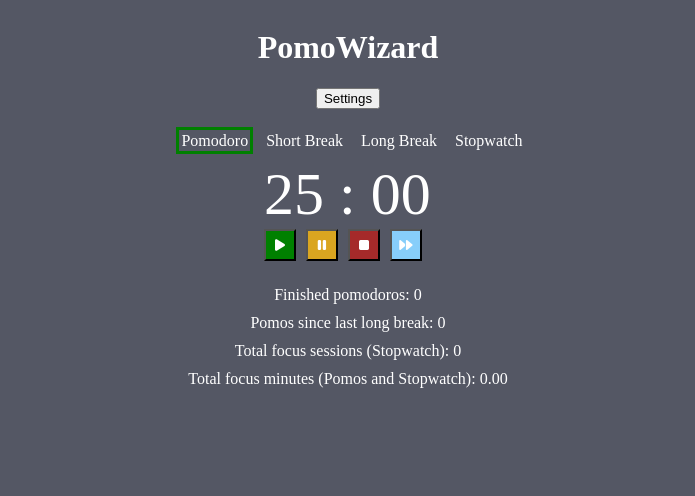
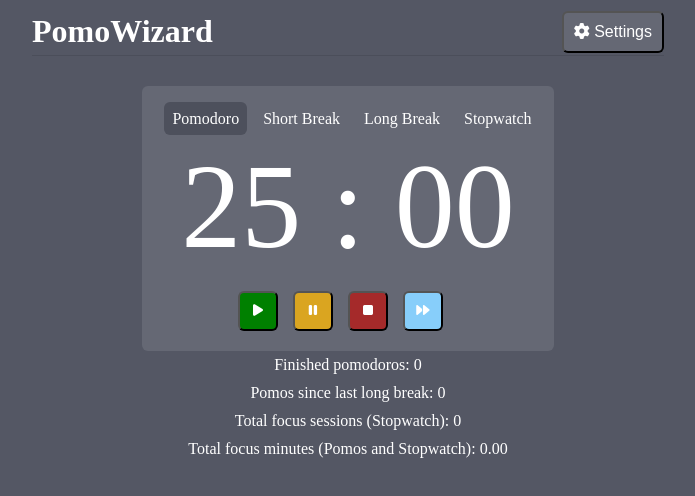
Before and after one commit to BladeBoles/PomoWizard, a Vue app: page / in a window 1280 px wide. Shown: the top 496 px of the page, without its empty margins (292-987 px from the left). Built offline with nearby package versions, Linux system fonts and the light colour scheme.

Commit message:
feat: more styling improvements

```diff
--- a/src/components/GenericStopwatch.vue
+++ b/src/components/GenericStopwatch.vue
@@ -50,7 +50,7 @@ const displaySeconds = computed(() => {
 
 <template>
   <main>
-    <div>
+    <div class="generic-stopwatch__body">
       <span class="generic-stopwatch__display"
         >{{ displayMinutes }} : {{ displaySeconds }}</span
       >
@@ -83,17 +83,19 @@ const displaySeconds = computed(() => {
 </template>
 <style scoped>
 .generic-stopwatch__display {
-  font-size: 60px;
+  font-size: 120px;
 }
 
 .generic-stopwatch__buttons {
   margin-bottom: 20px;
+  margin-top: 15px;
 }
 .generic-stopwatch__buttons button {
-  height: 32px;
-  width: 32px;
-  margin-right: 10px;
+  height: 40px;
+  width: 40px;
+  margin-right: 15px;
   cursor: pointer;
+  border-radius: 6px;
 }
 
 .generic-stopwatch__play-button {
@@ -108,4 +110,9 @@ const displaySeconds = computed(() => {
   color: white;
   background-color: lightskyblue;
 }
+.generic-stopwatch__body {
+  display: flex;
+  flex-direction: column;
+  align-items: center;
+}
 </style>
--- a/src/components/GenericTimer.vue
+++ b/src/components/GenericTimer.vue
@@ -100,7 +100,7 @@ const displaySeconds = computed(() => {
 
 <template>
   <main>
-    <div>
+    <div class="generic-timer__body">
       <span class="generic-timer__display"
         >{{ displayMinutes }} : {{ displaySeconds }}
       </span>
@@ -139,16 +139,18 @@ const displaySeconds = computed(() => {
 </template>
 <style scoped>
 .generic-timer__display {
-  font-size: 60px;
+  font-size: 120px;
 }
 .generic-timer__buttons {
   margin-bottom: 20px;
+  margin-top: 15px;
 }
 .generic-timer__buttons button {
-  height: 32px;
-  width: 32px;
-  margin-right: 10px;
+  height: 40px;
+  width: 40px;
+  margin-right: 15px;
   cursor: pointer;
+  border-radius: 6px;
 }
 .generic-timer__play-button {
   color: white;
@@ -166,4 +168,9 @@ const displaySeconds = computed(() => {
   color: white;
   background-color: lightskyblue;
 }
+.generic-timer__body {
+  display: flex;
+  flex-direction: column;
+  align-items: center;
+}
 </style>
--- a/src/views/HomeView.vue
+++ b/src/views/HomeView.vue
@@ -106,7 +106,16 @@ const updateSettings = (newSettings: any) => {
 
 <template>
   <div class="home-view">
+    <div class="home-view__header">
       <h1>PomoWizard</h1>
+      <button
+        class="home-view__settings-button"
+        v-if="!showSettings"
+        @click="() => (showSettings = true)"
+      >
+        <i class="fa-solid fa-cog"></i> Settings
+      </button>
+    </div>
     <SettingsModal
       :timer-running="timerRunning"
       :play-timer-sounds="playTimerSounds"
@@ -117,7 +126,8 @@ const updateSettings = (newSettings: any) => {
       @update="(settings) => updateSettings(settings)"
       v-if="showSettings"
     />
-    <button v-else @click="() => (showSettings = true)">Settings</button>
+
+    <div class="home-view__timer-group">
       <fieldset>
         <legend class="home-view__timer-legend">Timer Type</legend>
         <input
@@ -171,7 +181,7 @@ const updateSettings = (newSettings: any) => {
         @started="handleTimerStarted"
         v-else
       />
-
+    </div>
     <p>Finished pomodoros: {{ finishedPomos }}</p>
     <p>Pomos since last long break: {{ pomosSinceLastLongBreak }}</p>
     <p>
@@ -185,6 +195,24 @@ const updateSettings = (newSettings: any) => {
   </div>
 </template>
 <style scoped>
+.home-view__header {
+  display: flex;
+  width: 50%;
+  justify-content: space-between;
+  border-bottom: 1px solid #4b4e5a;
+  margin-bottom: 30px;
+}
+.home-view__header h1 {
+  margin: 5px 0;
+}
+.home-view__settings-button {
+  background-color: #656874;
+  color: white;
+  padding: 10px;
+  align-self: center;
+  font-size: 16px;
+  border-radius: 6px;
+}
 p {
   margin: 5px;
 }
@@ -201,11 +229,12 @@ p {
 }
 .home-view__radio-label {
   border: 3px solid transparent;
-  padding: 2px;
+  padding: 5px;
   cursor: pointer;
 }
 .home-view__radio-input:checked + .home-view__radio-label {
-  border: 3px solid green;
+  background-color: #4d505c;
+  border-radius: 6px;
 }
 
 .home-view__timer-legend {
@@ -214,4 +243,11 @@ p {
 fieldset {
   border: none;
 }
+
+.home-view__timer-group {
+  background-color: #656874;
+  display: flex;
+  flex-direction: column;
+  border-radius: 6px;
+}
 </style>
```
Lines whose indentation alone changed are shown as unchanged.
